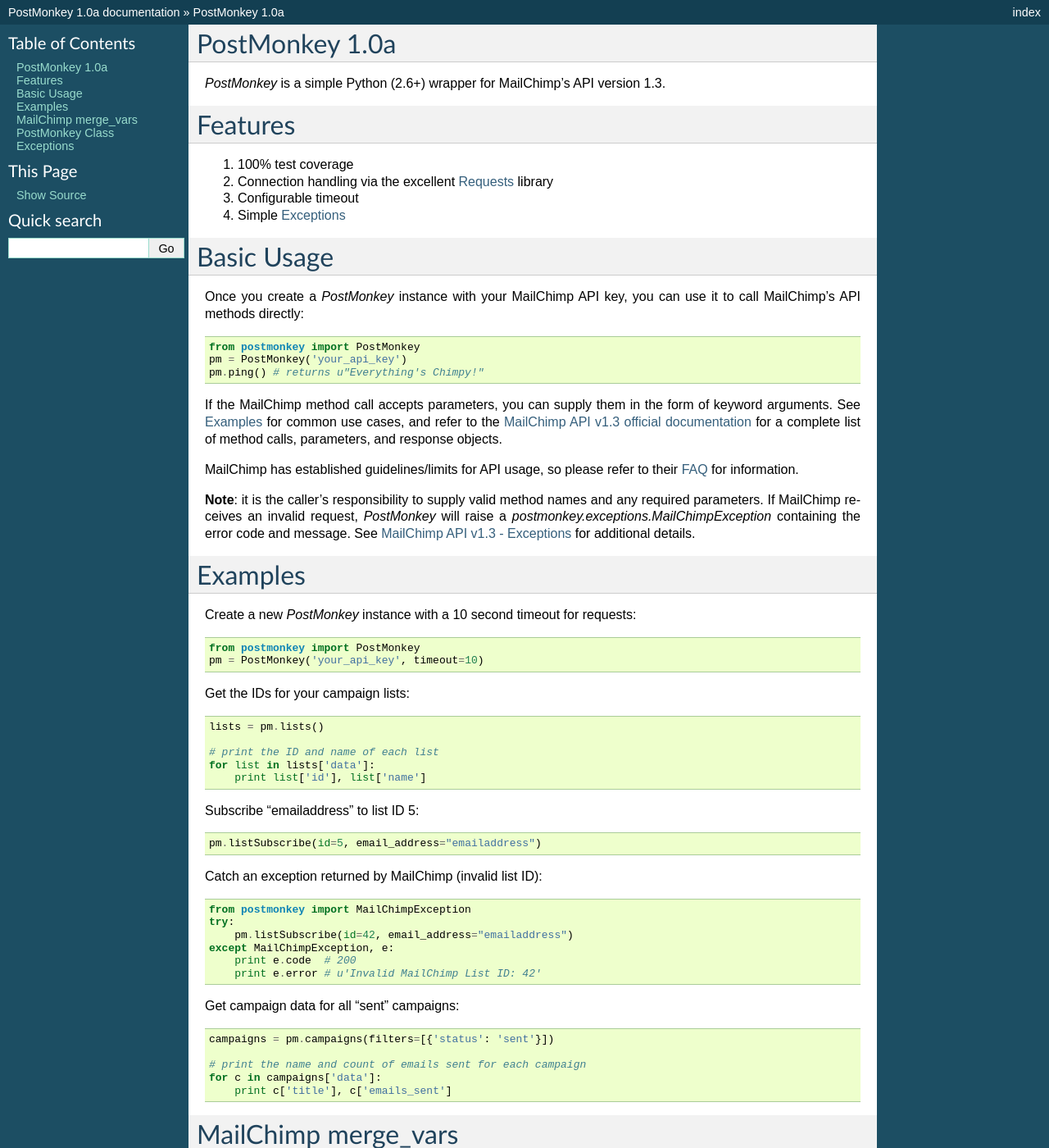
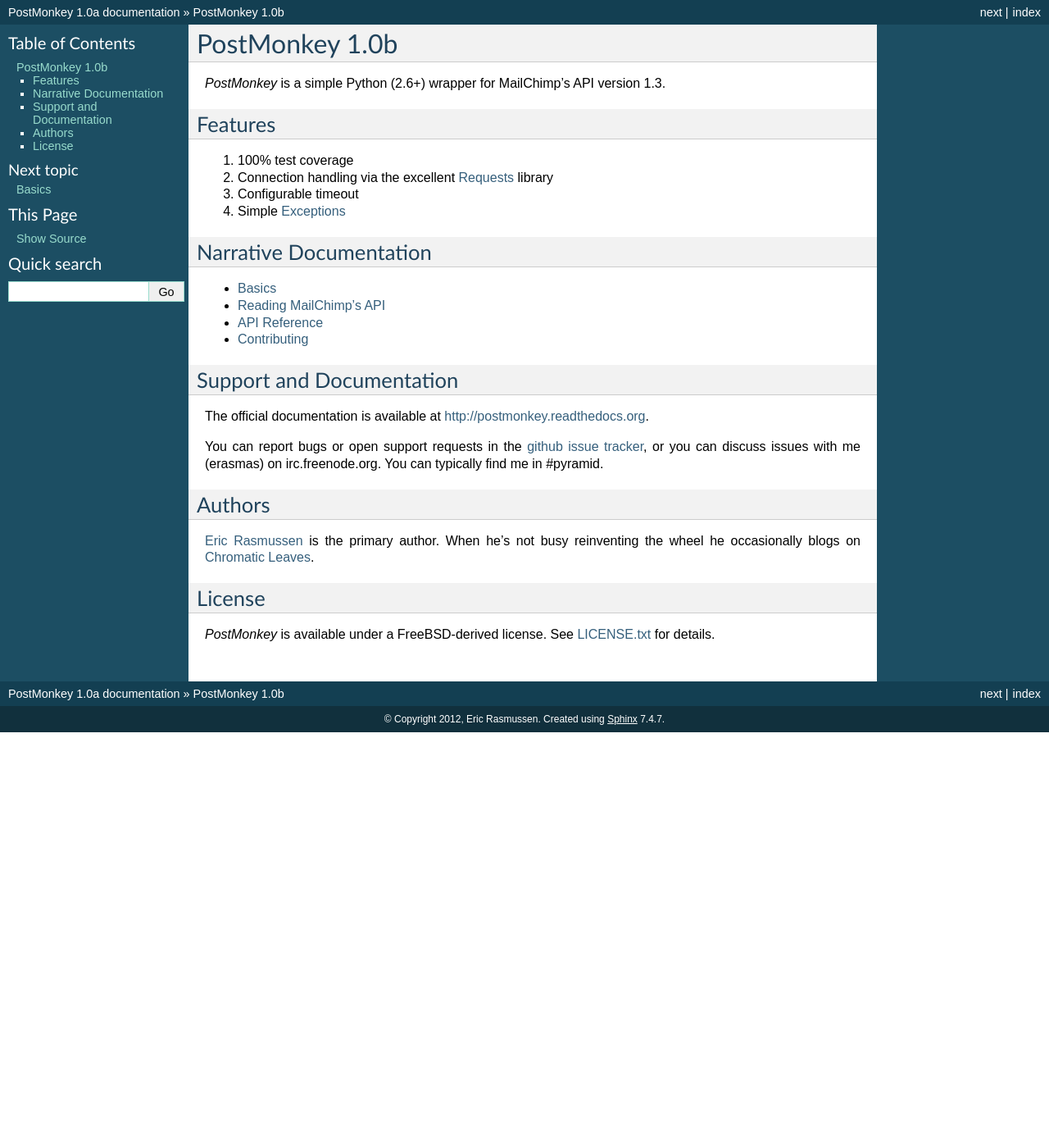
Before and after one commit to ericrasmussen/postmonkey, a Sphinx documentation site: the page built from postmonkey/docs/index.rst, in a window 1280 px wide and 1400 px high. Shown: the whole window at 82% size. Built offline with Sphinx 7.4.7, drawn with Linux system fonts in a browser that asks for light colours; some of the changed text lies outside the part shown.

Commit message:
documentation overhaul

```diff
--- a/postmonkey/docs/conf.py
+++ b/postmonkey/docs/conf.py
@@ -122,7 +122,7 @@
 # Add any paths that contain custom static files (such as style sheets) here,
 # relative to this directory. They are copied after the builtin static files,
 # so a file named "default.css" will overwrite the builtin "default.css".
-html_static_path = ['_static']
+# html_static_path = ['_static']
 
 # If not '', a 'Last updated on:' timestamp is inserted at every page bottom,
 # using the given strftime format.
--- a/postmonkey/docs/index.rst
+++ b/postmonkey/docs/index.rst
@@ -1,4 +1,5 @@
-PostMonkey 1.0a
+===============
+PostMonkey 1.0b
 ===============
 
 `PostMonkey` is a simple Python (2.6+) wrapper for MailChimp's API
@@ -11,134 +12,41 @@
 1) 100% test coverage
 2) Connection handling via the excellent `Requests <http://docs.python-requests.org>`_ library
 3) Configurable timeout
-4) Simple `Exceptions`_
+4) Simple :ref:`Exceptions <exceptions>`
 
 
-Basic Usage
-===========
+Narrative Documentation
+=======================
 
-Once you create a `PostMonkey` instance with your MailChimp API key,
-you can use it to call MailChimp's API methods directly:
+.. toctree::
+   :maxdepth: 1
 
-.. code-block:: python
-
-    from postmonkey import PostMonkey
-    pm = PostMonkey('your_api_key')
-    pm.ping() # returns u"Everything's Chimpy!"
+   basics
+   mailchimp
+   api
+   contributing
 
 
-If the MailChimp method call accepts parameters, you can supply them in the form
-of keyword arguments. See `Examples`_ for common use cases, and refer to the
-`MailChimp API v1.3 official documentation
-<http://apidocs.mailchimp.com/api/rtfm/>`_ for a complete list of method calls,
-parameters, and response objects.
+Support and Documentation
+=========================
+The official documentation is available at
+http://postmonkey.readthedocs.org.
 
-MailChimp has established guidelines/limits for API usage, so please refer
-to their `FAQ <http://apidocs.mailchimp.com/api/faq/>`_ for information.
-
-**Note**: it is the caller's responsibility to supply valid method names and any
-required parameters. If MailChimp receives an invalid request, `PostMonkey`
-will raise a `postmonkey.exceptions.MailChimpException` containing the
-error code and message. See `MailChimp API v1.3 - Exceptions
-<http://apidocs.mailchimp.com/api/1.3/exceptions.field.php>`_ for additional
-details.
+You can report bugs or open support requests in the `github issue tracker
+<https://github.com/ericrasmussen/postmonkey/issues>`_, or you can
+discuss issues with me (erasmas) on irc.freenode.org. You can typically find
+me in #pyramid.
 
 
-Examples
-========
-
-Create a new `PostMonkey` instance with a 10 second timeout for requests:
-
-.. code-block:: python
-
-    from postmonkey import PostMonkey
-    pm = PostMonkey('your_api_key', timeout=10)
+Authors
+=======
+`Eric Rasmussen <http://github.com/ericrasmussen>`_ is the primary author. When
+he's not busy reinventing the wheel he occasionally blogs on
+`Chromatic Leaves <http://chromaticleaves.com>`_.
 
 
-Get the IDs for your campaign lists:
-
-.. code-block:: python
-
-    lists = pm.lists()
-
-    # print the ID and name of each list
-    for list in lists['data']:
-        print list['id'], list['name']
-
-
-Subscribe "emailaddress" to list ID 5:
-
-.. code-block:: python
-
-    pm.listSubscribe(id=5, email_address="emailaddress")
-
-
-Catch an exception returned by MailChimp (invalid list ID):
-
-.. code-block:: python
-
-    from postmonkey import MailChimpException
-    try:
-        pm.listSubscribe(id=42, email_address="emailaddress")
-    except MailChimpException, e:
-        print e.code  # 200
-        print e.error # u'Invalid MailChimp List ID: 42'
-
-
-Get campaign data for all "sent" campaigns:
-
-.. code-block:: python
-
-    campaigns = pm.campaigns(filters=[{'status': 'sent'}])
-
-    # print the name and count of emails sent for each campaign
-    for c in campaigns['data']:
-        print c['title'], c['emails_sent']
-
-
-MailChimp merge_vars
-====================
-
-MailChimp allows you to store extra fields on subscriber accounts so you can
-personalize campaigns. The simplest example is having your campaign begin with:
-
-`Hello, *|FNAME|*!`
-
-Where `*|FNAME|*` will be replaced with the value of each user's FNAME merge
-variable.
-
-The MailChimp API docs declare these `merge_vars` to be of type "array", but,
-likely because their API supports multiple formats and is tightly coupled with
-their server side PHP tools, the JSON API does not actually expect an
-array. This makes sense when you realize that PHP arrays are already a misnomer
-(they're associative arrays and bear more in common with python dicts). With
-this realization it's not surprising when you see that the PHP built-ins
-`json_encode` and `json_decode` convert PHP arrays to and from plain JSON
-objects.
-
-The good news is this means that python users of the JSON API, and of course
-users of PostMonkey, can simply supply merge_vars in the form of a dict. Here's
-an example of calling `listSubscribe` with merge_vars:
-
-
-.. code-block:: python
-
-pm.listSubscribe(id='<your_list_id>',
-                 email_address='<subscriber_email>',
-                 merge_vars={'FNAME': 'Mail', 'LNAME': 'Chimp'},
-                 )
-
-
-
-PostMonkey Class
-================
-
-.. automodule:: postmonkey
-    :members:
-
-
-Exceptions
-==========
-
-.. automodule:: postmonkey.exceptions
-    :members:
+License
+=======
+`PostMonkey` is available under a FreeBSD-derived license. See
+`LICENSE.txt <https://github.com/ericrasmussen/postmonkey/blob/master/LICENSE.txt>`_
+for details.
```
Also changed, not shown: postmonkey/docs/api.rst (added, +17 -0 lines), postmonkey/docs/basics.rst (added, +83 -0 lines), postmonkey/docs/contributing.rst (added, +26 -0 lines), postmonkey/docs/mailchimp.rst (added, +138 -0 lines).
